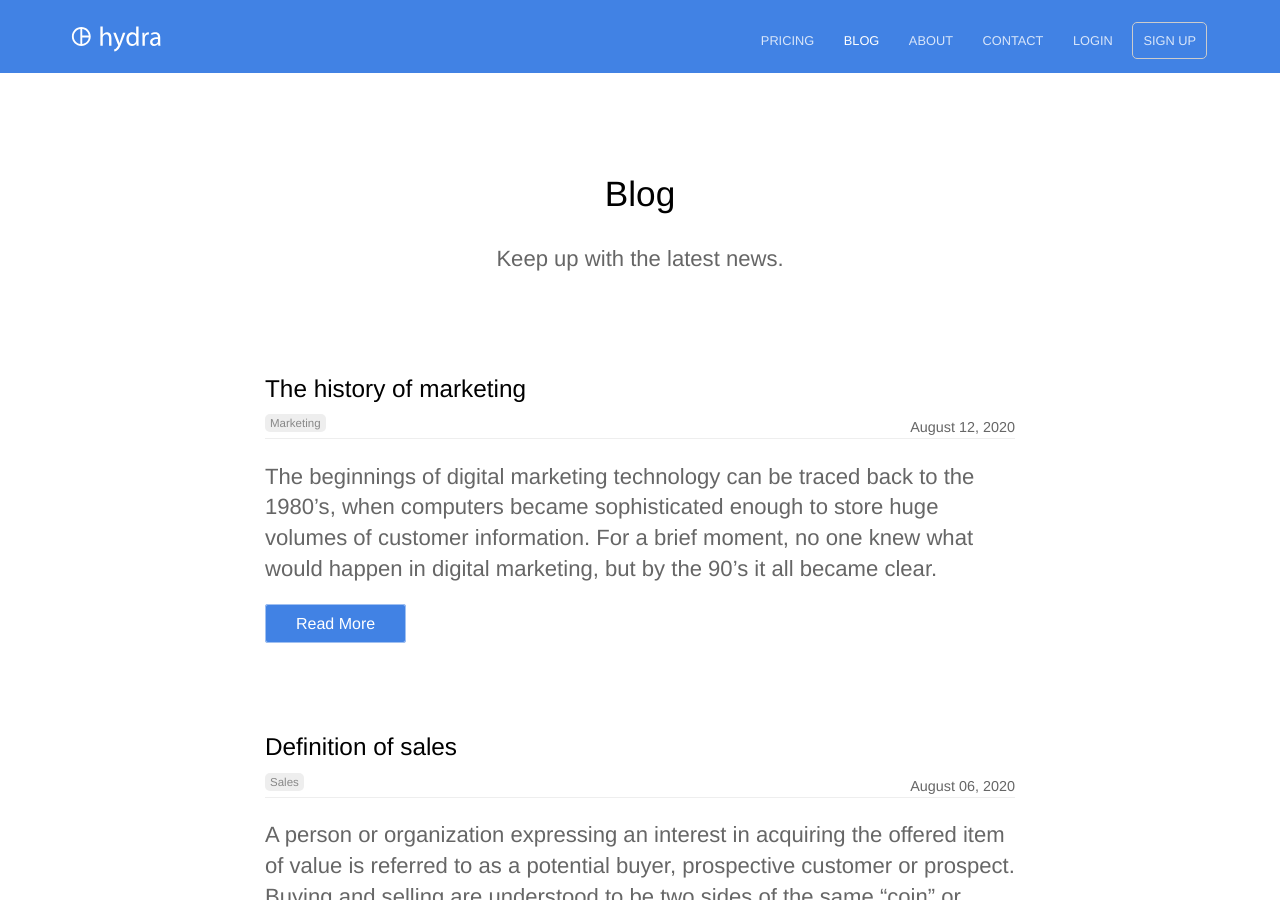
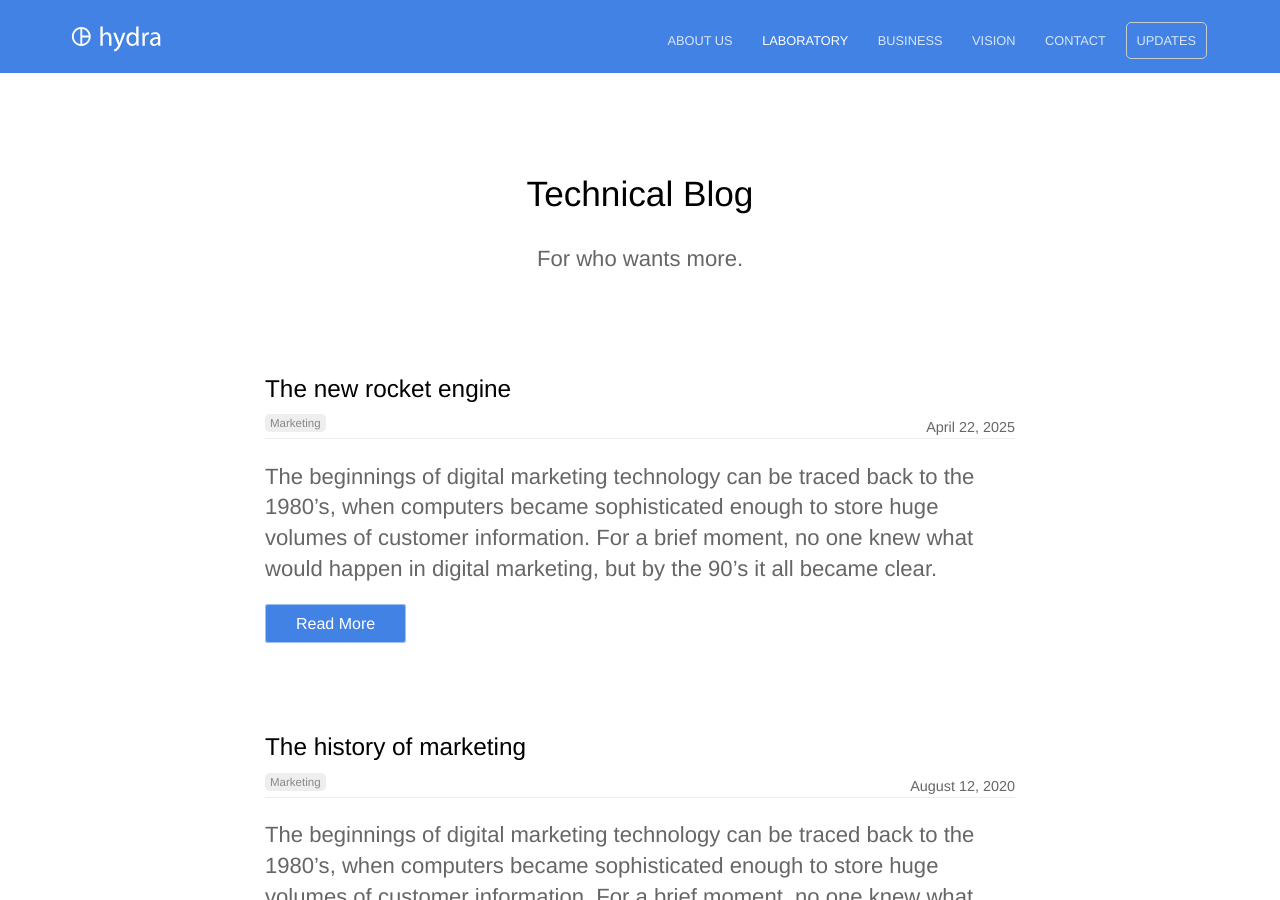
Before and after one commit to KspaceMaster/KspaceMaster.github.io, a Jekyll site: the page built from blog/index.html, in a window 1280 px wide and 900 px high. Built offline with Jekyll 4.4.1, drawn with Linux system fonts in a browser that asks for light colours; the list of posts is cut into pages by our own code.

Commit message:
themeupdate

```diff
--- a/_data/navigation.yml
+++ b/_data/navigation.yml
@@ -1,24 +1,24 @@
-- name: Pricing
+- name: ABOUT US
   link: /pricing/
   new_window: false
   highlight: false
-- name: Blog
+- name: LABORATORY
   link: /blog/
   new_window: false
   highlight: false
-- name: About
+- name: BUSINESS
   link: /about/
   new_window: false
   highlight: false
-- name: Contact
+- name: VISION
   link: /contact/
   new_window: false
   highlight: false
-- name: Login
+- name: CONTACT
   link: /
   new_window: true
   highlight: false
-- name: Sign Up
+- name: UPDATES
   link: /
   new_window: true
   highlight: true
--- /dev/null
+++ b/_posts/2025-04-22-test-new-article.md
@@ -0,0 +1,32 @@
+---
+date: 2025-04-22
+title: The new rocket engine
+categories:
+  - marketing
+author_staff_member: robin
+---
+The beginnings of digital marketing technology can be traced back to the 1980's, when computers became sophisticated enough to store huge volumes of customer information. For a brief moment, no one knew what would happen in digital marketing, but by the 90's it all became clear.
+
+![Man](https://source.unsplash.com/random/1500x1146)
+
+The history of marketing is to a large extent a product of Internet's history as markets have adapted to keep abreast of changes and keep up with the way the major Search Engines rank web pages. Major changes include, in chronological order:
+
+1991- Gopher: A network protocol, one of the very first query and search tools. Gopher was widely used for a couple of years, but usage has now fallen off, with barely 100 Gopher servers now indexed. 2. 1994- Launch of Yahoo, which was formerly known as "Jerry´s Guide to the World Wide Web" after one of its founders, Jerry Yang. Yahoo received in its first year over 1 million hits.
+
+## Academic studies - LPREß
+
+The study of the history of marketing as an academic field emerged only recently. Controversies and disputes abound in the field. The publication in 1976 of the book The History of Marketing Thought, by Robert Bartels marks a turning-point in marketing thought. Since then, academics specializing in marketing decided to imitate economics, distinguishing theory and practice. Two different fields of study emerged:
+
+the history of marketing thought, giving theoretical accounts
+marketing history, focusing on the history of marketing practice
+This division parallels the distinction between the history of economic thought and economic history.
+
+![Thai](https://source.unsplash.com/random/1500x1147)
+
+Practitioners of the history of marketing thought note that both practitioners and academics know relatively little about the field.[citation needed] But history has significance for academics because it helps to define the baselines upon which they can recognize change and evolve marketing theory.On the other hand, proponents of marketing history argue that one cannot fully compare the marketing field with economics and hence suggest the impracticality of divorcing theory and practice. First, marketing scholars seldom engage in the practice of marketing as much as economists engage in the development and execution of public policies. Second, business people innovate in the marketing field, and the history of marketing will remain incomplete if one dissociates academia from practitioners.
+
+![lavender flowers](https://source.unsplash.com/random/1500x1148)
+
+The following sections discuss both approaches to the history of marketing, closing with a debate about the standard chronology of marketing, a widely known hypothesis about the history of marketing, but one that historians in the marketing field have challenged.
+
+[source](https://en.wikipedia.org/wiki/History_of_marketing): Wikipedia
--- a/blog/index.html
+++ b/blog/index.html
@@ -1,6 +1,6 @@
 ---
-title: Blog
-description: Keep up with the latest news.
+title: Technical Blog
+description: For who wants more.
 ---
 
 <div class="text-container">
```
Also changed, not shown: README.md.
